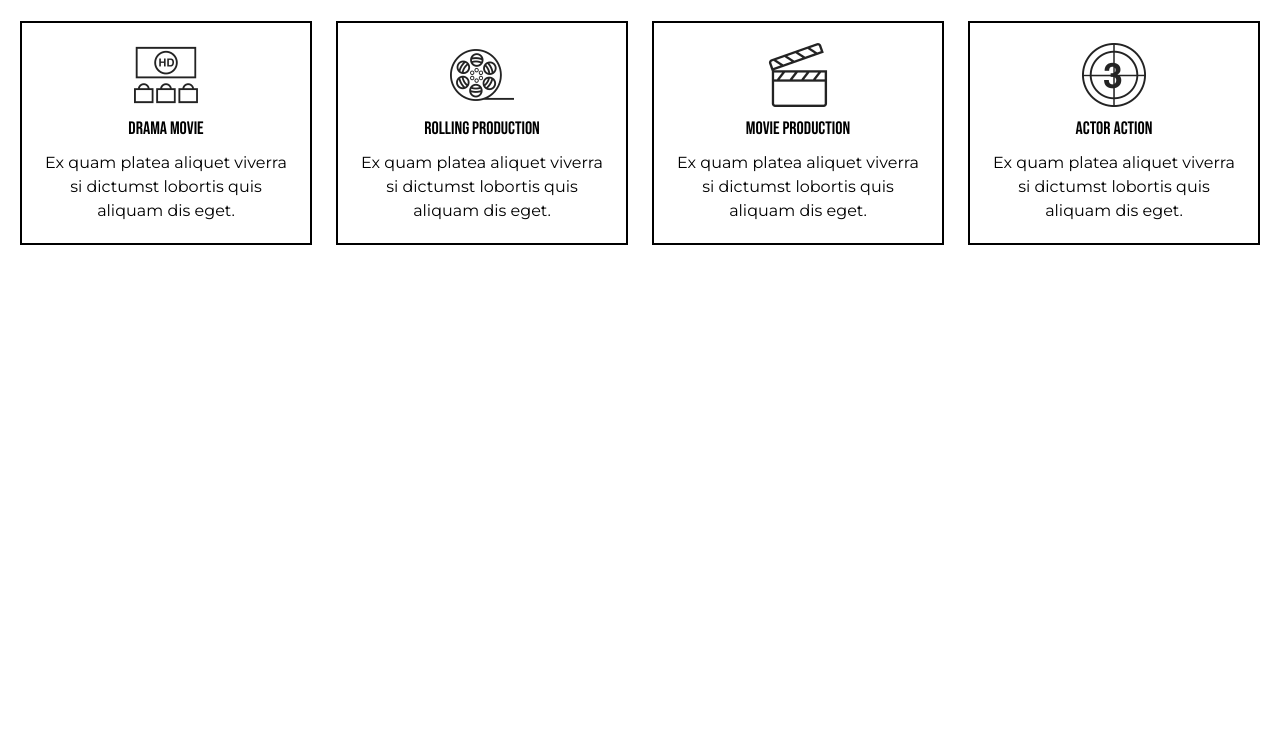
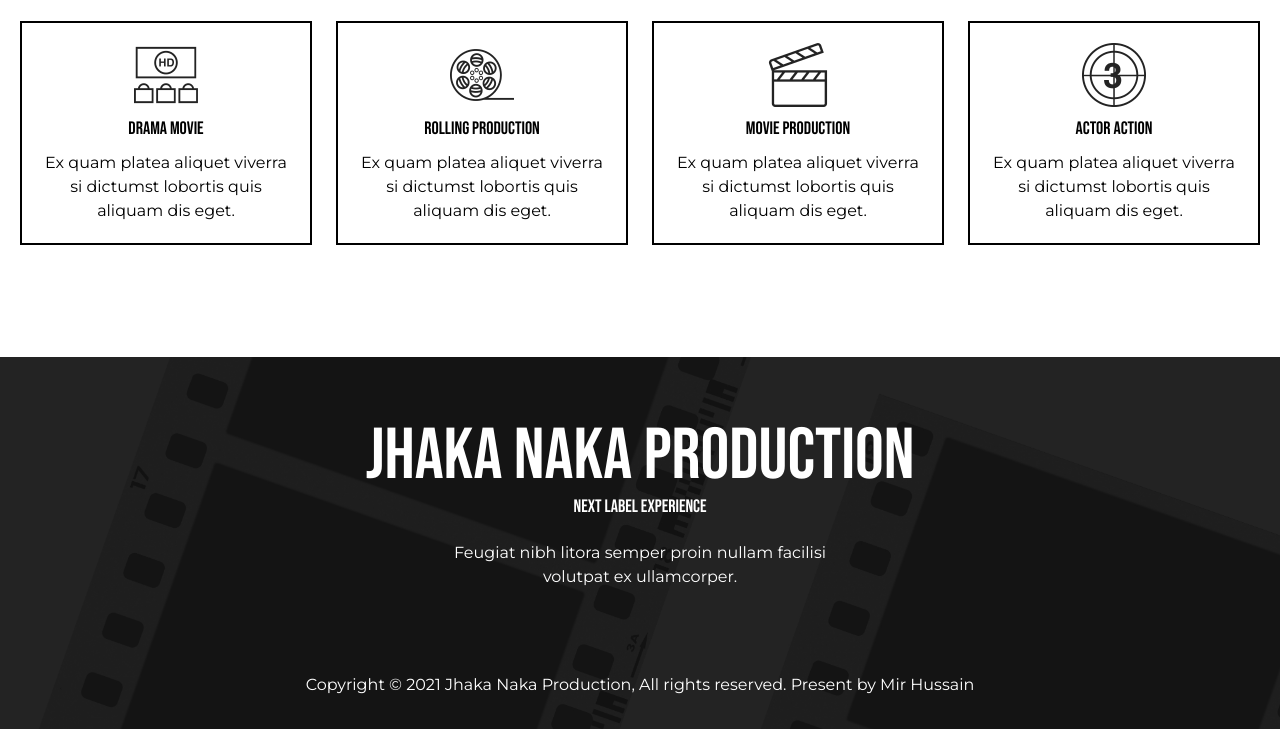
Before and after one commit to IgMominKhan/jhaka-naka-production-tailwind, a plain HTML site: page index.html in a window 1280 px wide. Shown: the part 3075-3804 px from the top of the page. Before the commit the page ends 3432 px from the top, so only its background shows below. Drawn offline with nearby package versions, Linux system fonts and the light colour scheme.

Commit message:
footer area design complete, Ready to go live

```diff
--- a/index.html
+++ b/index.html
@@ -198,6 +198,23 @@
             </div>
         </div>
     </section>
+
+    <!-- footer -->
+
+    <footer class="bg-dark bg-[url('./images/footer-bg.jpg')] bg-cover bg-center text-white text-center">
+        <section class="max-w-7xl mx-auto px-5 py-16 font-bebas">
+            <h1 class="text-7xl">jhaka naka production</h1>
+            <h2 class="text-lg mb-5">next label experience</h2>
+            <p class="font-montserrat">Feugiat nibh litora semper proin nullam facilisi <br>
+                volutpat ex ullamcorper.</p>
+
+        </section>
+
+
+        <p class="font-montserrat p-5 pb-8">Copyright &copy; 2021 Jhaka Naka Production, All rights reserved. Present by Mir Hussain</p>
+    </footer>
+
+
 </body>
 
 </html>
```
